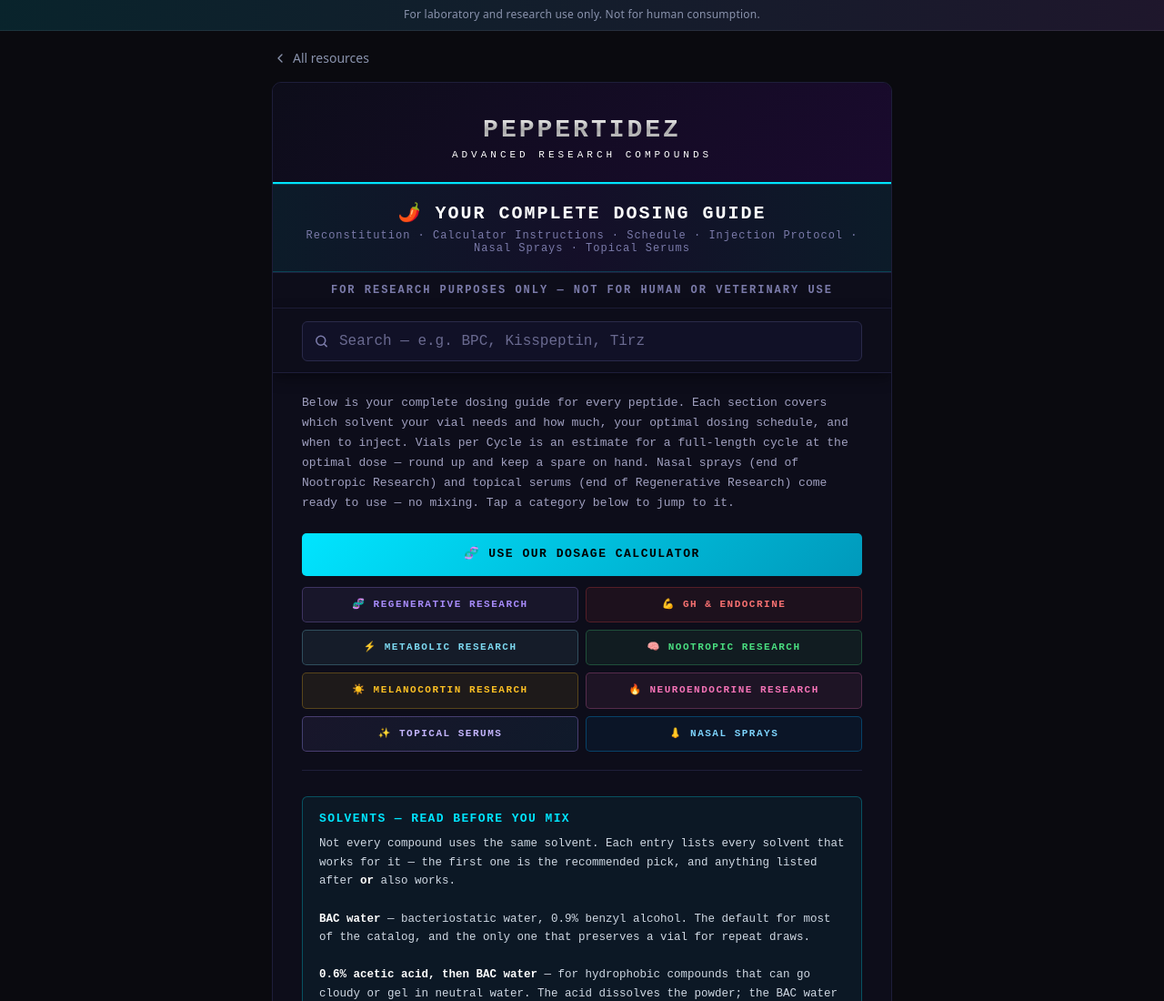
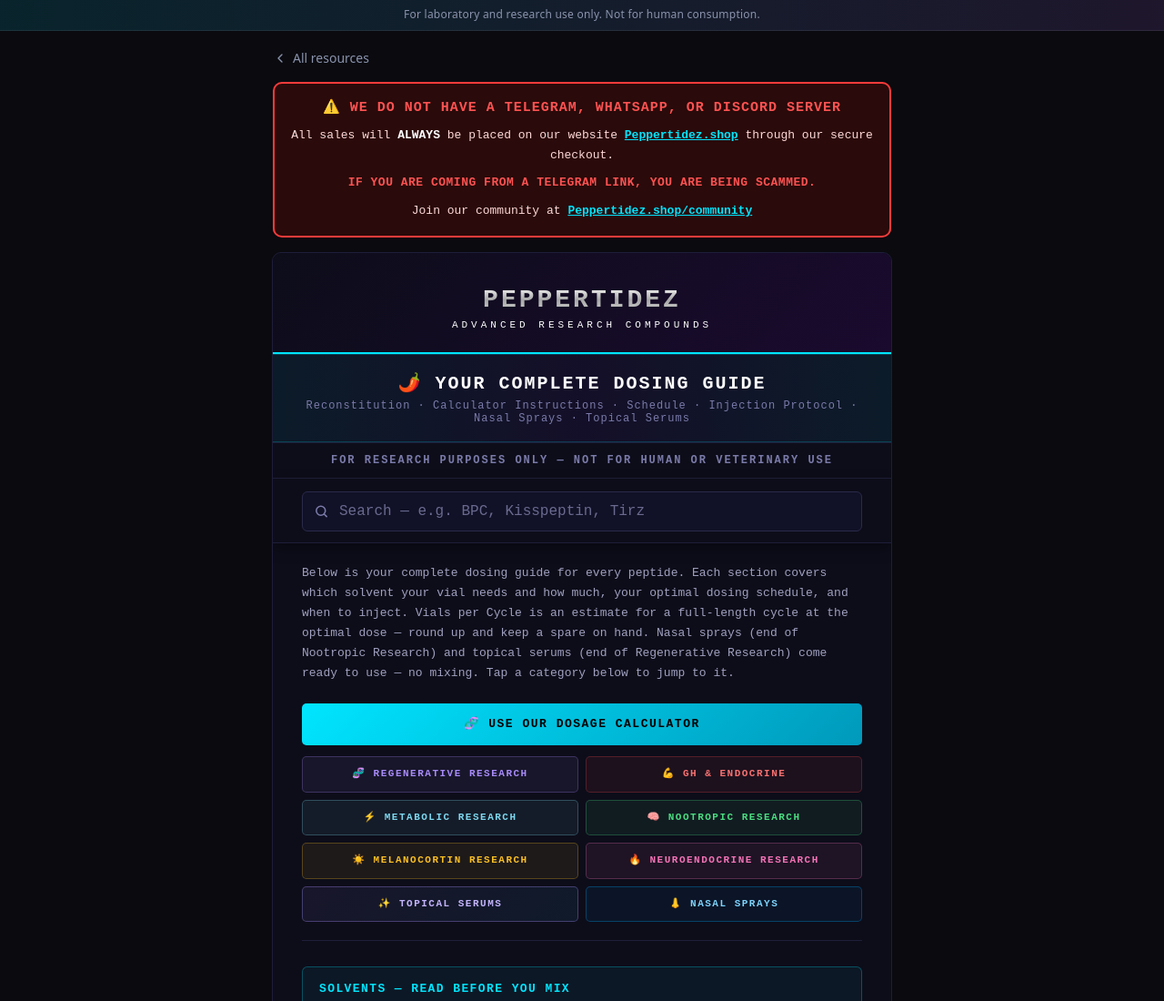
Before and after one commit to Peppertidez/guides, a plain HTML site: page dosing-guide.html in a window 1280 px wide. Shown: the top 1100 px of the page at 91% size. Drawn offline with Linux system fonts and the light colour scheme.

Commit message:
Add scam disclaimer section to dosing guide

```diff
--- a/dosing-guide.html
+++ b/dosing-guide.html
@@ -147,11 +147,25 @@
   .ptzgh-back{max-width:680px;margin:0 auto;padding:0 0 12px;position:relative;z-index:2}
   .ptzgh-back a{display:inline-flex;align-items:center;gap:6px;font:500 14px/1 'Outfit',system-ui,-apple-system,Segoe UI,sans-serif;color:#8A93AD;text-decoration:none;padding:6px 0}
   .ptzgh-back a:hover{color:#00DCFF}
+  .ptz-scam{max-width:680px;margin:0 auto 16px;box-sizing:border-box;padding:16px 18px;background:#2a0a0a;border:2px solid #ff3b3b;border-radius:10px;text-align:center;font-family:'Courier New',monospace;color:#ffd9d9;font-size:13px;line-height:1.7;position:relative;z-index:2}
+  .ptz-scam-head{font-size:15px;font-weight:900;letter-spacing:1px;text-transform:uppercase;color:#ff5252;margin-bottom:8px;line-height:1.5}
+  .ptz-scam strong{color:#fff}
+  .ptz-scam a{color:#00e5ff;font-weight:700;text-decoration:underline}
+  .ptz-scam-hit{margin-top:8px;font-weight:900;color:#ff5252;text-transform:uppercase;letter-spacing:.5px}
+  .ptz-scam-join{margin-top:8px}
 </style>
 </head>
 <body>
 <div class="ptzgh-ruo">For laboratory and research use only. Not for human consumption.</div>
 <nav class="ptzgh-back"><a href="./"><svg width="16" height="16" viewBox="0 0 24 24" fill="none" stroke="currentColor" stroke-width="2" stroke-linecap="round" stroke-linejoin="round" aria-hidden="true"><path d="M15 6l-6 6 6 6"/></svg>All resources</a></nav>
+
+<!-- SCAM DISCLAIMER -->
+<div class="ptz-scam" role="alert">
+  <div class="ptz-scam-head">⚠️ We do NOT have a Telegram, WhatsApp, or Discord server</div>
+  <div>All sales will <strong>ALWAYS</strong> be placed on our website <a href="https://peppertidez.shop">Peppertidez.shop</a> through our secure checkout.</div>
+  <div class="ptz-scam-hit">If you are coming from a Telegram link, you are being scammed.</div>
+  <div class="ptz-scam-join">Join our community at <a href="https://peppertidez.shop/community">Peppertidez.shop/community</a></div>
+</div>
 
 <div class="email-wrap">
 
```
